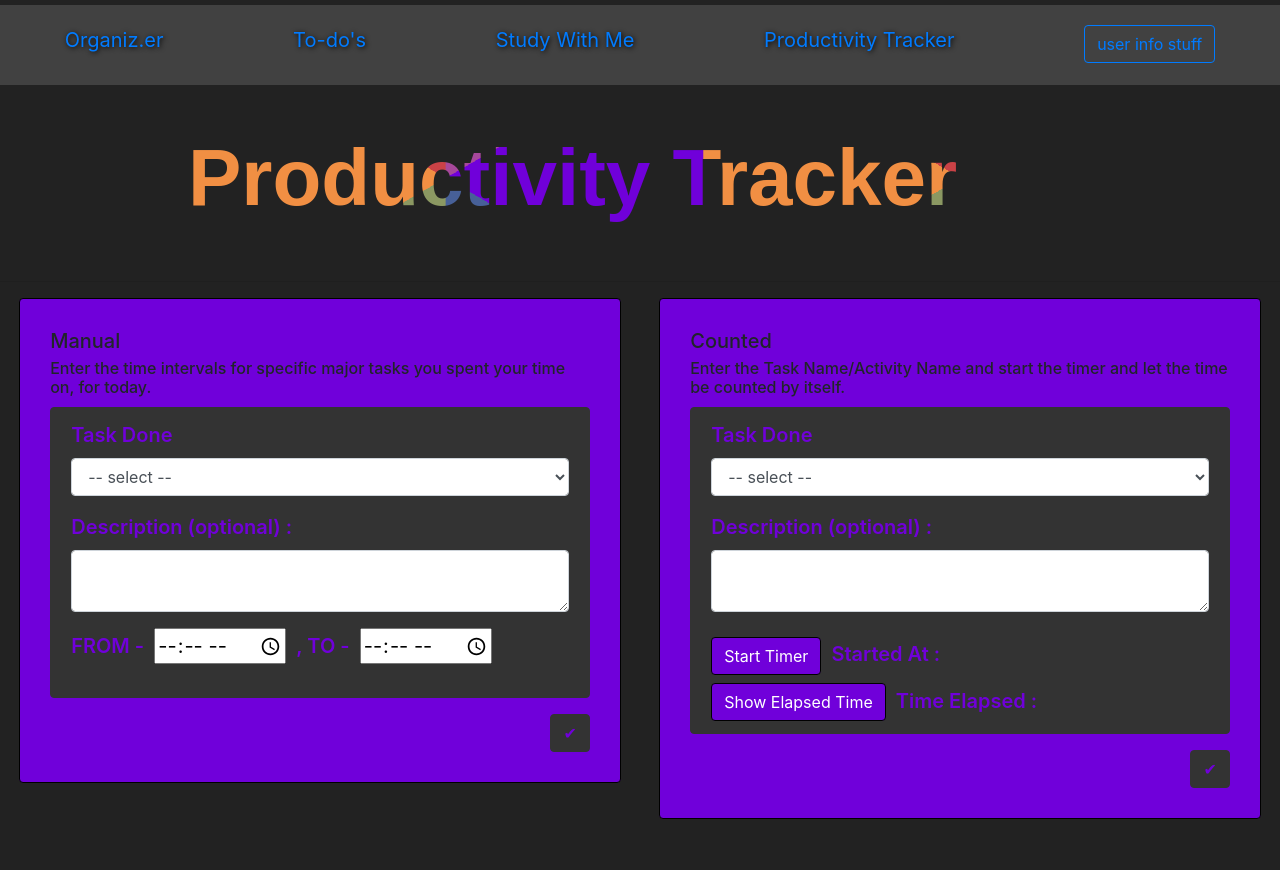
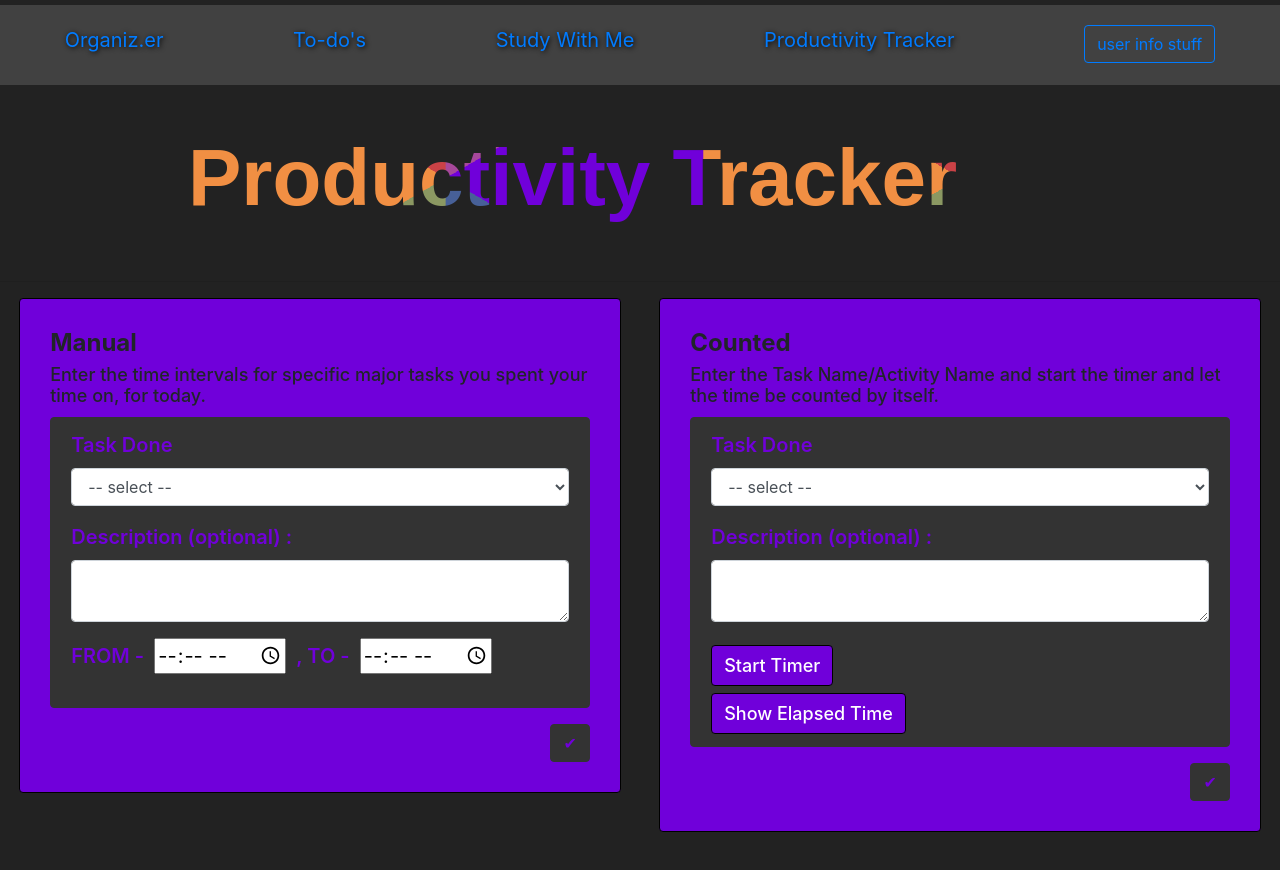
Before and after one commit to sush24een/organiz.er, a React (Create React App) app in the folder my-app/: page /productivityTracker in a window 1280 px wide. Built offline with nearby package versions, Linux system fonts and the light colour scheme.

Commit message:
PT done except Mongo backend 2

```diff
--- a/my-app/src/components/ProductivityTracker.css
+++ b/my-app/src/components/ProductivityTracker.css
@@ -1,6 +1,21 @@
+
+.submitButt {
+    float: right;
+    color: #7000da;
+    background-color: #333;
+    border-color: #333;
+}
+
+.blackTextShouldBeVisible {
+    font-weight: 500;
+    font-size: 18px;
+    background-color: #7000da;
+    border-color: black;
+}
+
 .AcessPT {
     margin: auto;
-    width: 100%;
+    width: 90%;
 }
 
 .productivityComponent {
--- a/my-app/src/components/ProductivityTracker.js
+++ b/my-app/src/components/ProductivityTracker.js
@@ -10,31 +10,37 @@ function ProductivityTracker() {
     const [timerText, setTimerText] = React.useState("Start Timer");
     const [timerState, setTimerState] = React.useState(false);
     const [elapsedTime, setTimeElapsed] = React.useState();
-    const[startTime, setStartTime] = React.useState();
+    const [startTime, setStartTime] = React.useState();
+    const [runningSubmission, setRunningSubmission] = React.useState(false);
 
     function showElapsedTime() {
         if(timerState) {
             setTimeElapsed(new Date().getTime() - startTime);
+            document.getElementById('elapsedTime').style.visibility = 'visible';
         }
     }
 
     function changeTimerState() {
         if(timerState) {
             setTimerState(false);
+            setRunningSubmission(false);
             setTimerText("Start Timer");
             setTimeElapsed(new Date().getTime() - startTime);
+            document.getElementById('elapsedTime').style.visibility = 'visible';
         } else {
             setTimerState(true);
             setTimerText("End Timer");
             setStartTime(new Date().getTime());
+            document.getElementById('startedAt').style.visibility = 'visible';
         }//console.log(timerState, timerText);
     }
 
-    function submitTime() {
+    function submitCounter() {
         if(timerState) {
-
+            setRunningSubmission(true);
         }
     }
+
 
     return (
         <div className="productivityComponent">
@@ -44,8 +50,10 @@ function ProductivityTracker() {
                 <div className="manual">
                     <Card style={{ padding: '10px', backgroundColor: '#7000da', borderColor: 'black' }}>
                         <CardBody>
-                            <CardTitle tag="h5">Manual</CardTitle>
-                            <CardSubtitle tag="h6">Enter the time intervals for specific major tasks you spent your time on, for today.</CardSubtitle>
+                            <CardTitle tag="h4"><strong>Manual</strong></CardTitle>
+                            <CardSubtitle className="blackTextShouldBeVisible" tag="h6">
+                                Enter the time intervals for specific major tasks you spent your time on, for today.
+                            </CardSubtitle>
                             <Alert style={{ marginTop: '10px', color:'#7000da', backgroundColor: '#333', borderColor: '#333' }}>
                                 <Form>
                                     <FormGroup>
@@ -75,15 +83,17 @@ function ProductivityTracker() {
                                     </span>
                                 </Form>
                             </Alert>
-                            <Button style={{ float:'right', color:'#7000da', backgroundColor: '#333', borderColor: '#333' }}>&#10004;</Button>
+                            <Button className="submitButt">&#10004;</Button>
                         </CardBody>
                     </Card>
                 </div>
                 <div className="counter">
                     <Card style={{ padding: '10px', backgroundColor: '#7000da', borderColor: 'black' }}>
                         <CardBody>
-                            <CardTitle tag="h5">Counted</CardTitle>
-                            <CardSubtitle tag="h6">Enter the Task Name/Activity Name and start the timer and let the time be counted by itself.</CardSubtitle>
+                            <CardTitle tag="h4"><strong>Counted</strong></CardTitle>
+                            <CardSubtitle className="blackTextShouldBeVisible" tag="h6">
+                                Enter the Task Name/Activity Name and start the timer and let the time be counted by itself.
+                            </CardSubtitle>
                             <Alert style={{ marginTop: '10px', color:'#7000da', backgroundColor: '#333', borderColor: '#333' }}>
                                 <Form>
                                     <FormGroup>
@@ -105,21 +115,32 @@ function ProductivityTracker() {
                                     </FormGroup>
                                 </Form>
                                 <div>
-                                    <Button onClick={ changeTimerState } style={{ backgroundColor: '#7000da', borderColor: 'black' }}>
+                                    <Button className="blackTextShouldBeVisible" onClick={ changeTimerState }>
                                         { timerText }
                                     </Button>
-                                    &nbsp;&nbsp;Started At :&nbsp;&nbsp;
-                                    <span style={{fontWeight: 800, fontSize: '30px'}}>{ startTime }</span>
+                                    <span id="startedAt" style={{ visibility: 'hidden' }}>
+                                        &nbsp;&nbsp;Started At :&nbsp;&nbsp;
+                                        <span style={{fontWeight: 800, fontSize: '30px'}}>
+                                            { startTime }
+                                        </span>
+                                    </span>
                                 </div>
                                 <div>
-                                    <Button onClick={ showElapsedTime } style={{ backgroundColor: '#7000da', borderColor: 'black' }}>
+                                    <Button className="blackTextShouldBeVisible" onClick={ showElapsedTime }>
                                         Show Elapsed Time
                                     </Button>
-                                    &nbsp;&nbsp;Time Elapsed :&nbsp;&nbsp;
-                                    <span style={{fontWeight: 800, fontSize: '30px'}}>{ elapsedTime }</span>
+                                    <span id="elapsedTime" style={{ visibility: 'hidden' }}>
+                                        &nbsp;&nbsp;Time Elapsed :&nbsp;&nbsp;
+                                        <span style={{ fontWeight: 800, fontSize: '30px' }}>
+                                            { elapsedTime }
+                                        </span>
+                                    </span>
                                 </div>
                             </Alert>
-                            <Button onClick={ submitTime } style={{ float:'right', color:'#7000da', backgroundColor: '#333', borderColor: '#333' }}>&#10004;</Button>
+                            <Button className="submitButt" onClick={ submitCounter }>&#10004;</Button>
+                            <Alert color="danger" isOpen={ runningSubmission && timerState }>
+                                Timer Still running. :(
+                            </Alert>
                         </CardBody>
                     </Card>
                 </div>
```
